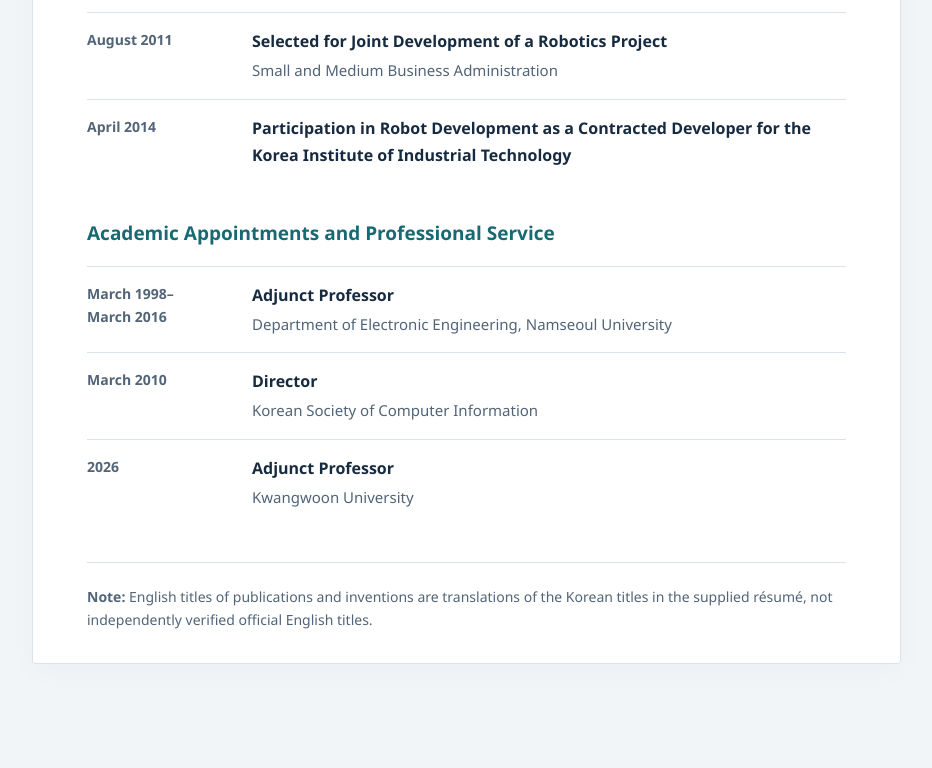
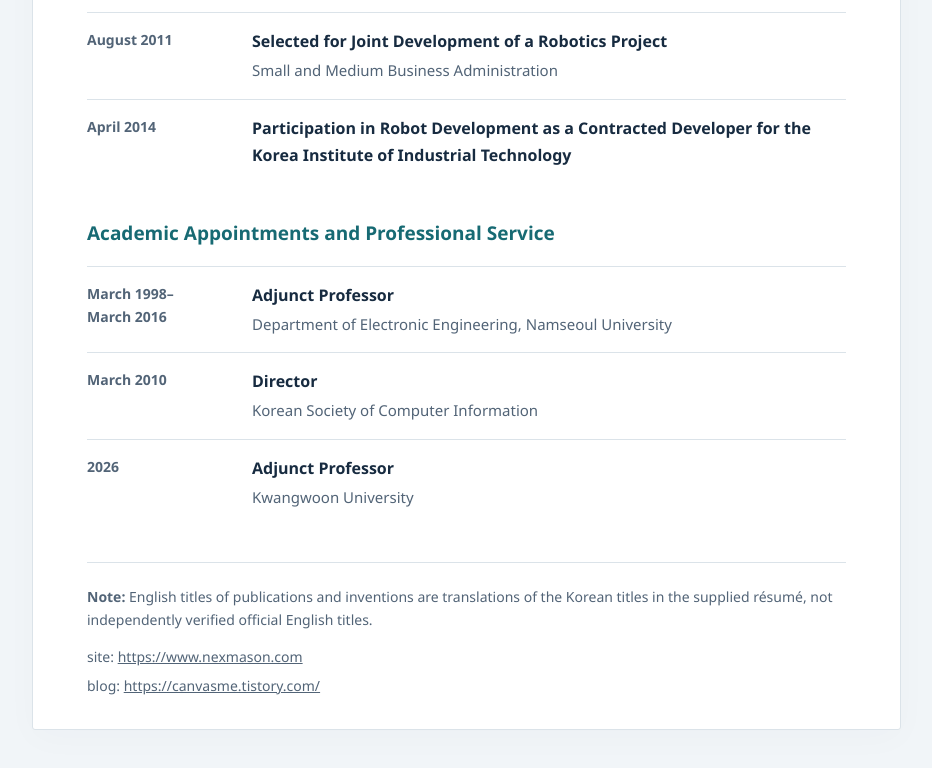
Before and after one commit to changokSuh/changoksuh.github.io, a plain HTML site: page index.html in a window 1280 px wide. Shown: the part 2993-3761 px from the top of the page, without its empty margins (319-1251 px from the left). Before the commit the page ends 3721 px from the top, so only its background shows below. Drawn offline with Linux system fonts and the light colour scheme.

Commit message:
Update index.html

```diff
--- a/index.html
+++ b/index.html
@@ -87,7 +87,7 @@
         <div class="entry"><div class="date">March 2010</div><p><strong>Director</strong><span class="detail">Korean Society of Computer Information</span></p></div>
         <div class="entry"><div class="date">2026</div><p><strong>Adjunct Professor</strong><span class="detail">Kwangwoon University</span></p></div>
       </section>
-      <footer><p><strong>Note:</strong> English titles of publications and inventions are translations of the Korean titles in the supplied résumé, not independently verified official English titles.</p></footer>
+      <footer><p><strong>Note:</strong> English titles of publications and inventions are translations of the Korean titles in the supplied résumé, not independently verified official English titles.</p><p style="margin-top:14px">site: <a href="https://www.nexmason.com" target="_blank" rel="noopener noreferrer">https://www.nexmason.com</a></p><p style="margin-top:6px">blog: <a href="https://canvasme.tistory.com/" target="_blank" rel="noopener noreferrer">https://canvasme.tistory.com/</a></p></footer>
     </main>
   </div>
 </body>
```
